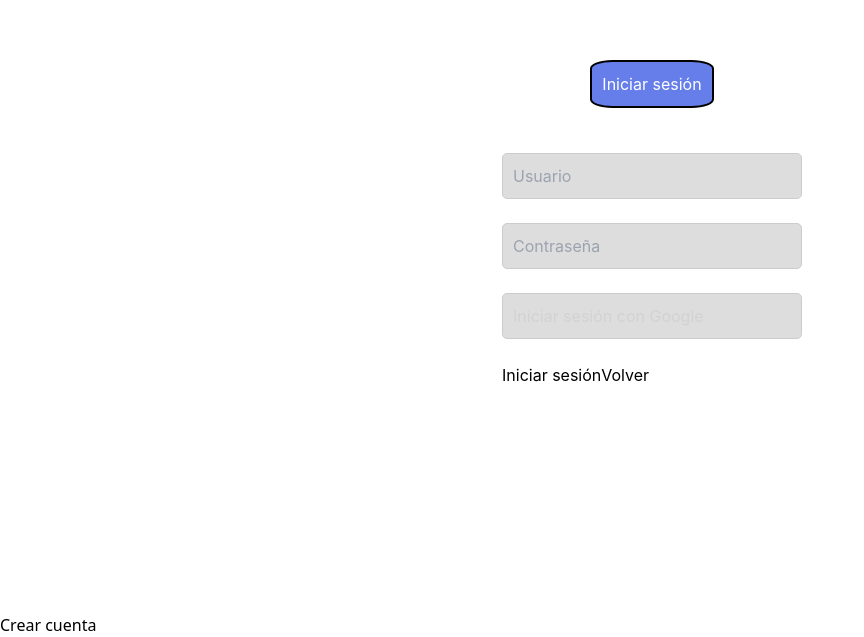
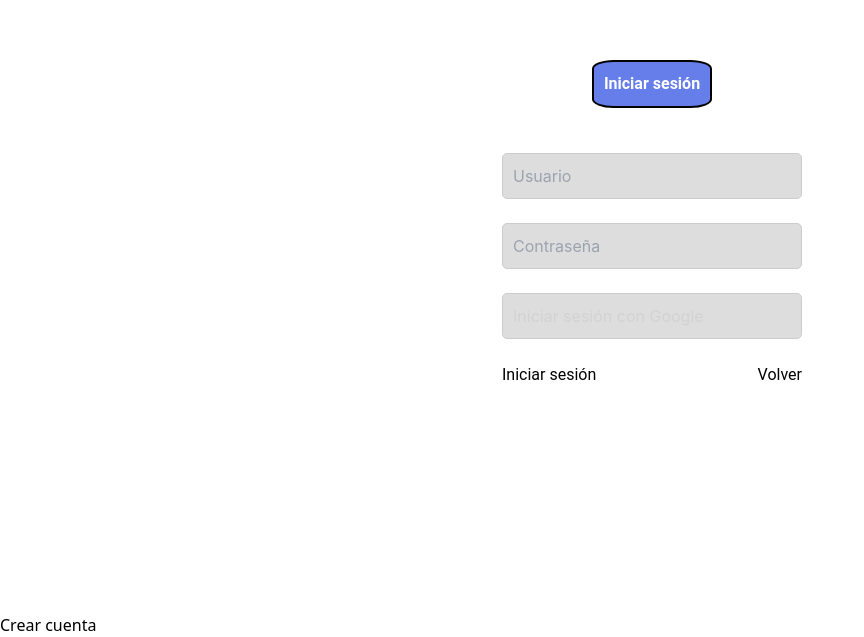
Before and after one commit to FaustoCitera/Proyecto, a Next.js app: page /authForm in a window 1280 px wide. Shown: the part 211-848 px from the top of the page, without its empty margins (0-864 px from the left). Built offline with nearby package versions, Linux system fonts and the light colour scheme.

Commit message:
finalmartes

```diff
--- a/components/login.jsx
+++ b/components/login.jsx
@@ -61,12 +61,14 @@ const LoginPage = () => {
          <LoginWithGoogle />
         </label>
         <br/>
-        <button type="submit">
+        <div className="columna">
+        <button className="iniciobutton" type="submit">
           Iniciar sesión
-        </button>
-        <Link href="/Principal">
+        </button >
+        <Link className= "volverbutton" href="/Principal">
           Volver
         </Link>
+        </div>
       </form>
       </div>
     </div>
--- a/package.json
+++ b/package.json
@@ -28,6 +28,7 @@
     "react-autosuggest": "^10.1.0",
     "react-dom": "^18.2.0",
     "tailwindcss": "3.3.2",
+    "typeface-roboto": "^1.1.13",
     "typescript": "5.0.4"
   }
 }
--- a/public/globals.css
+++ b/public/globals.css
@@ -1,10 +1,11 @@
 @tailwind base;
 @tailwind components;
 @tailwind utilities;
+@import 'typeface-roboto';
 
 .page
 {
-font-family: -apple-system, BlinkMacSystemFont, 'Segoe UI', Roboto, Oxygen, Ubuntu, Cantarell, 'Open Sans', 'Helvetica Neue', sans-serif;
+ font-family: 'Roboto', sans-serif;
  display: flex;
  justify-content: center;
  align-items: center;
@@ -21,6 +22,8 @@ margin: 12px;
 
 .h22
 {
+      font-weight: bold;
+      font-family: roboto;
       color: white;
       border: 2px solid black ;
       padding: 10px;
@@ -59,3 +62,15 @@ margin: 12px;
       background-color: #ddd; /* Color de fondo gris */
       color: #333;
 }
+
+.volverbutton
+{
+}
+.iniciobutton
+{
+}
+.columna
+{
+      display: flex;
+justify-content: space-between;
+}
```
Also changed, not shown: 1 other file (tests, documents, lock files or other folders).
